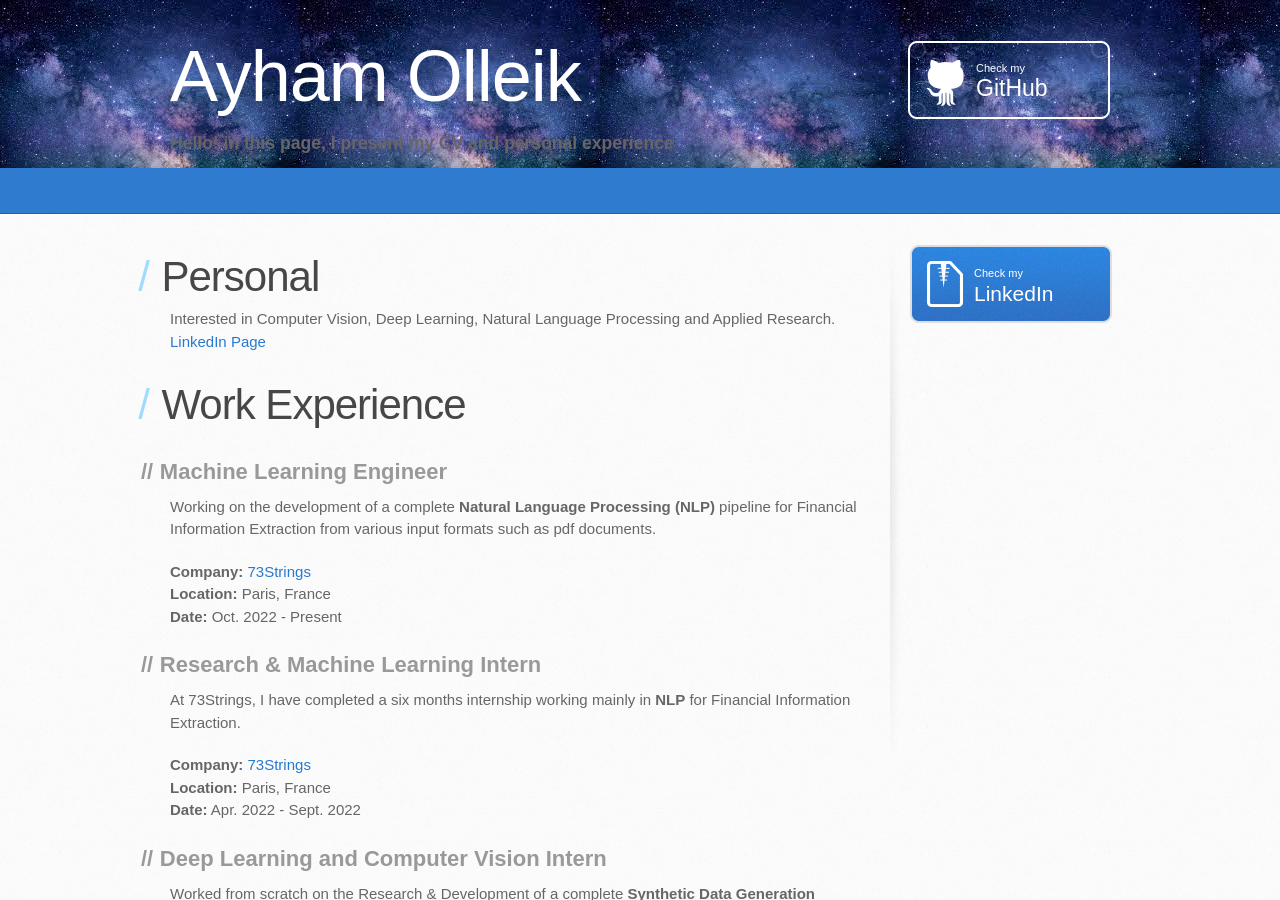
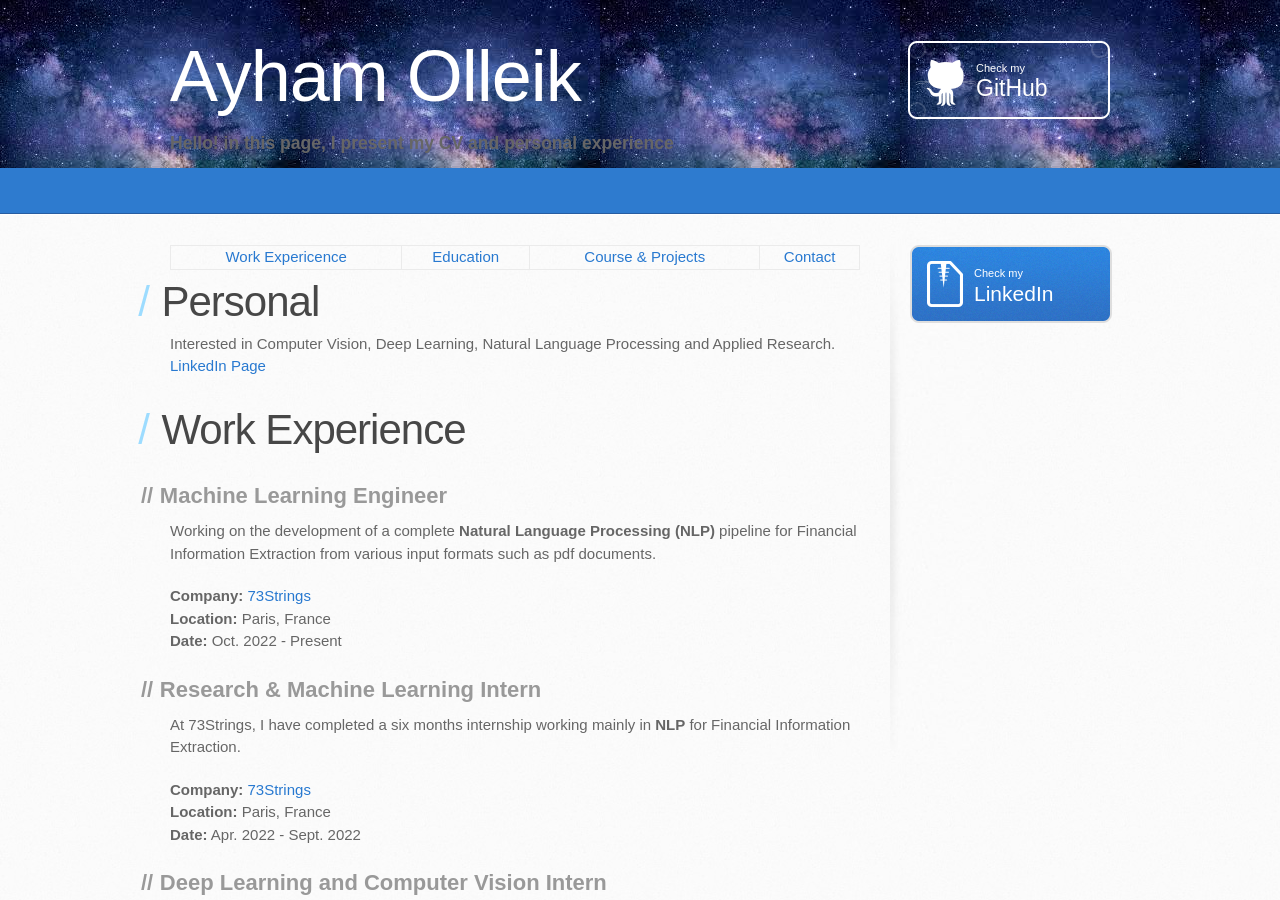
Before and after one commit to AyhamOlk/AyhamOlk.github.io, a Jekyll site: the page built from index.md, in a window 1280 px wide and 900 px high. Built offline with Jekyll 4.4.1, drawn with Linux system fonts in a browser that asks for light colours.

Commit message:
added buttons of self ref

```diff
--- a/index.md
+++ b/index.md
@@ -5,6 +5,8 @@ layout: default
 <!-- Text can be **bold**, _italic_, or ~~strikethrough~~. -->
 
 <!-- [Linkedin Page](https://www.linkedin.com/in/ayham-olleik-9aaa97188/). -->
+
+[Work Expericence](#work-experience) | [Education](#education) | [Course & Projects](#courses-and-projects) | [Contact](#contact)
 
 # Personal
 Interested in Computer Vision, Deep Learning, Natural Language Processing and Applied Research.\
@@ -78,3 +80,5 @@ Worked on a project aiming at replacing campus ID cards (e-purse, access control
 **Website:** [AUB](https://www.aub.edu/)
 
 # Courses and Projects
+
+# Contact
```
